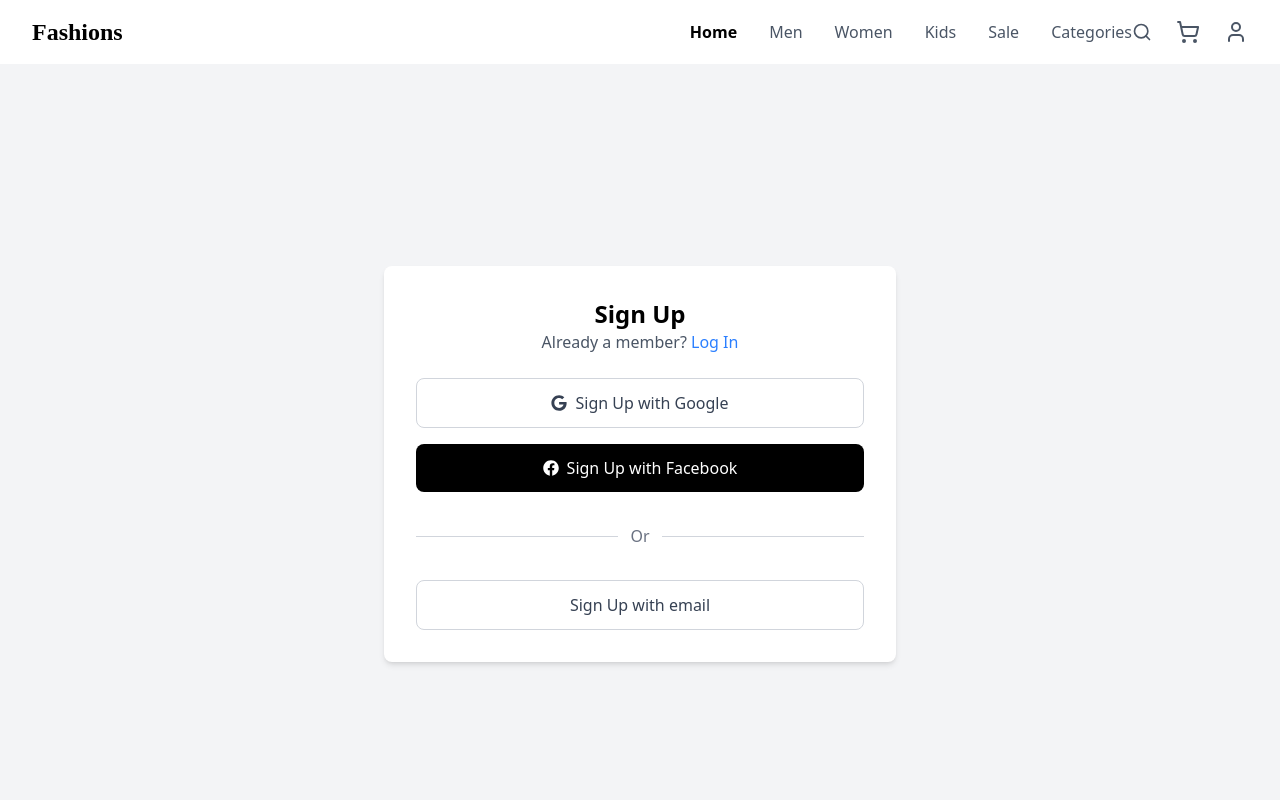
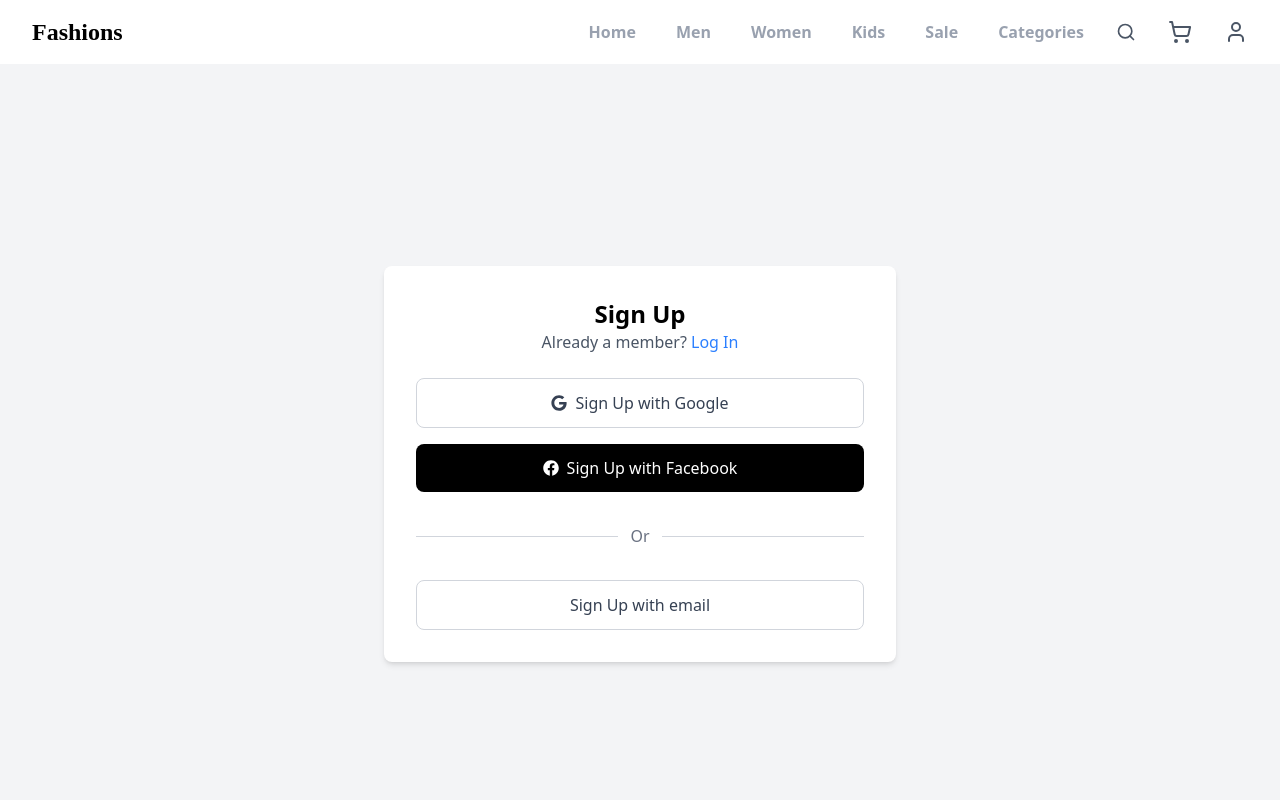
Before and after one commit to Ankit-Sinha70/Shopping-App, a React (Vite) app: page / in a window 1280 px wide. Shown: the top 800 px of the page. Built offline with nearby package versions, Linux system fonts and the light colour scheme.

Commit message:
Fixes on navbar

```diff
--- a/src/components/Navbar.jsx
+++ b/src/components/Navbar.jsx
@@ -1,33 +1,43 @@
-import { Link } from "react-router-dom";
+import { Link, useLocation } from "react-router-dom";
 import { ShoppingCart, User, Search } from "lucide-react";
 
 export default function Navbar() {
+  const location = useLocation();
+
+  const navLinks = [
+    { to: "/home", label: "Home" },
+    { to: "/men", label: "Men" },
+    { to: "/women", label: "Women" },
+    { to: "/kids", label: "Kids" },
+    { to: "/sale", label: "Sale" },
+    { to: "/categories", label: "Categories" },
+  ];
+
   return (
-    <nav className="flex justify-between items-center px-8 py-4 bg-white shadow-md">
-      <Link to="/" className="text-2xl font-logo font-bold" style={{fontFamily:"cursive"}}>
+    <nav className="flex justify-between items-center px-8 gap-8 py-4 bg-white shadow-md">
+      <Link
+        to="/"
+        className="text-2xl font-logo font-bold"
+        style={{ fontFamily: "cursive" }}
+      >
         Fashions
       </Link>
-      <div className="hidden md:flex gap-8 text-gray-600 ml-auto">
-        <Link to="/home" className="font-semibold text-black">
-          Home
-        </Link>
-        <Link to="/men" className="hover:text-black">
-          Men
-        </Link>
-        <Link to="/women" className="hover:text-black">
-          Women
-        </Link>
-        <Link to="/kids" className="hover:text-black">
-          Kids
-        </Link>
-        <Link to="/sale" className="hover:text-black">
-          Sale
-        </Link>
-        <Link to="/categories" className="hover:text-black">
-          Categories
-        </Link>
+      <div className="hidden md:flex gap-10 text-gray-400 ml-auto">
+        {navLinks.map((link) => (
+          <Link
+            key={link.to}
+            to={link.to}
+            className={`font-semibold ${
+              location.pathname === link.to
+                ? "text-black underline"
+                : "hover:text-black"
+            }`}
+          >
+            {link.label}
+          </Link>
+        ))}
       </div>
-      <div className="flex gap-6 items-center">
+      <div className="flex gap-8 items-center">
         <Search className="w-5 h-5 text-gray-600 hover:text-black cursor-pointer" />
         <Link to="/cart">
           <ShoppingCart className="w-6 h-6 text-gray-600 hover:text-black" />
```
